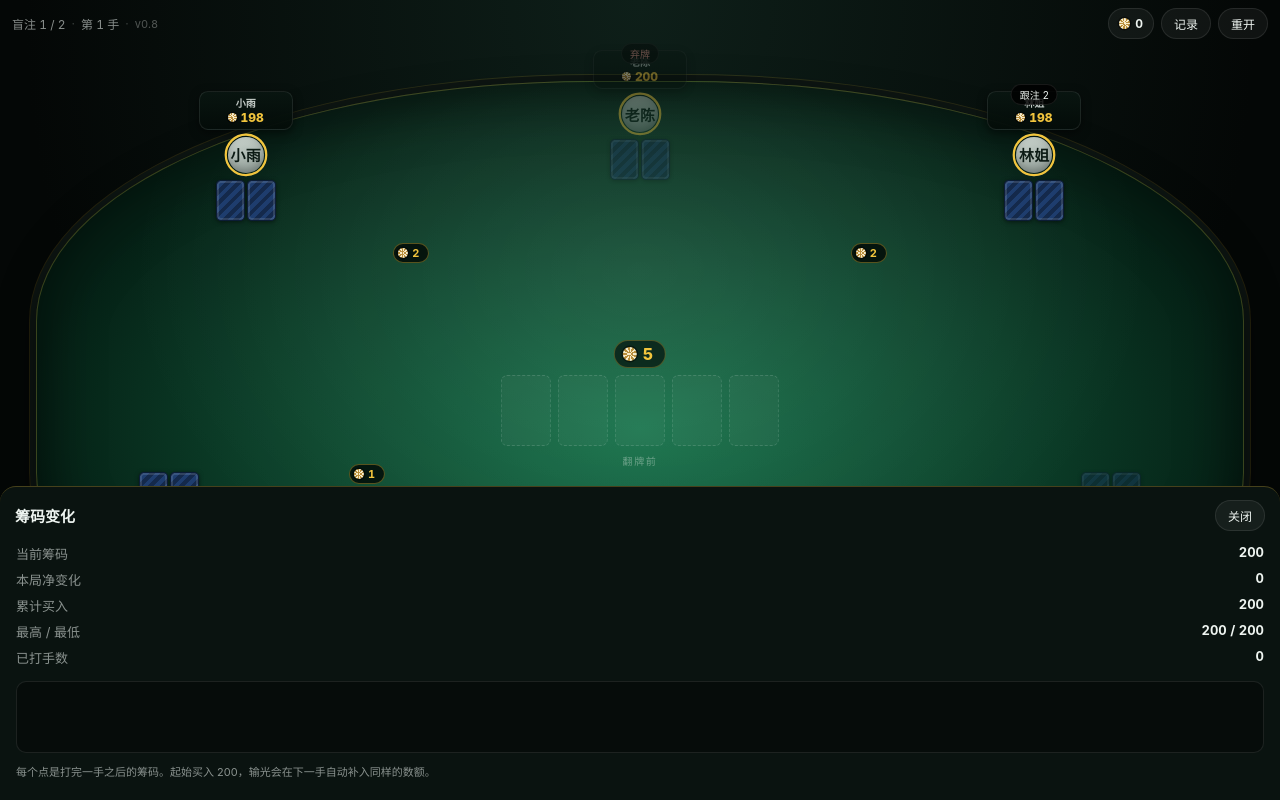
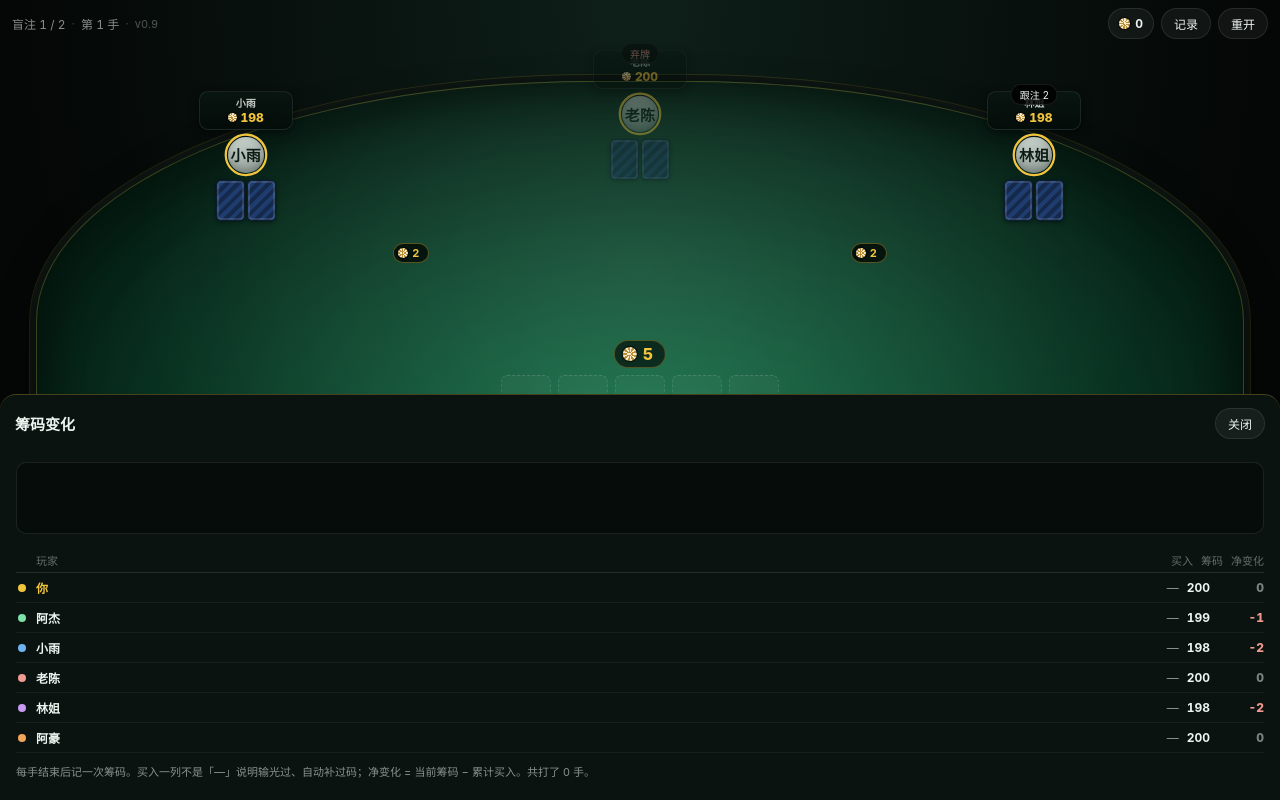
Before and after one commit to yingqi0906/mobile-holdem, a website with bundled scripts: page index.html in a window 1280 px wide. Both pictures are taken after a click on the button "筹码变化". Built offline with nearby package versions, Linux system fonts and the light colour scheme.

Commit message:
筹码账本移入引擎，筹码面板改为显示全部玩家的走势与盈亏

```diff
--- a/src/core/engine.js
+++ b/src/core/engine.js
@@ -87,6 +87,24 @@ export function createTable(options = {}) {
   return {
     config,
     seats,
+    /**
+     * 整局（session）的账本。
+     *
+     * 刻意放在引擎状态里而不是界面里：以后做联机时，服务端跑的是同一套
+     * 引擎，这份账本可以直接随状态同步给每个客户端，不需要再写一份统计逻辑。
+     */
+    session: {
+      hands: 0,
+      seats: seats.map((seat) => ({
+        index: seat.index,
+        buyIn: config.startingStack,
+        history: [config.startingStack],
+        dealtIn: 0,
+        wins: 0,
+        peak: config.startingStack,
+        low: config.startingStack,
+      })),
+    },
     handNumber: 0,
     // 初始置为最后一个座位，开第一手时按钮会移到 0 号位。
     buttonSeat: seatCount - 1,
@@ -205,6 +223,7 @@ export function startHand(prev, rng = defaultRng()) {
     for (const seat of state.seats) {
       if (seat.stack <= 0) {
         seat.stack = state.config.startingStack;
+        state.session.seats[seat.index].buyIn += seat.stack;
         state.events.push({ type: 'rebuy', seat: seat.index, amount: seat.stack });
         state.log.push({
           hand: state.handNumber + 1,
@@ -240,6 +259,7 @@ export function startHand(prev, rng = defaultRng()) {
     seat.hasActed = false;
     seat.lastAction = null;
     seat.startStack = seat.stack;
+    if (seat.inHand) state.session.seats[seat.index].dealtIn += 1;
   }
 
   // 按钮移到下一个能打的座位
@@ -397,7 +417,27 @@ function finishByFold(state, winner) {
     hand: state.handNumber,
     text: `其他人都弃牌，${winner.name} 赢得 ${total}`,
   });
+  recordSessionHand(state);
   return state;
+}
+
+/**
+ * 一手牌结束后把每个人的筹码记进账本。
+ * 只存"每手之后的余额"，不存每一笔下注 —— 后者是回放数据，
+ * 体量大得多，而且当前的走势图用不上。
+ */
+function recordSessionHand(state) {
+  state.session.hands += 1;
+  for (const seat of state.seats) {
+    const stats = state.session.seats[seat.index];
+    stats.history.push(seat.stack);
+    if (stats.history.length > 200) stats.history.shift();
+    stats.peak = Math.max(stats.peak, seat.stack);
+    stats.low = Math.min(stats.low, seat.stack);
+  }
+  for (const winner of state.result?.winners ?? []) {
+    state.session.seats[winner.seat].wins += 1;
+  }
 }
 
 function showdown(state) {
@@ -463,6 +503,7 @@ function showdown(state) {
     (w) => `${state.seats[w.seat].name} 赢得 ${w.amount}（${evals.get(w.seat).description}）`
   );
   state.log.push({ hand: state.handNumber, text: lines.join('；') });
+  recordSessionHand(state);
   return state;
 }
 
--- a/src/ui/app.js
+++ b/src/ui/app.js
@@ -21,7 +21,7 @@ import { bestFive } from '../core/evaluator.js';
 import { createCryptoRng } from '../core/rng.js';
 
 /** 每次发布时改一下这个号，界面上能看到，方便确认自己加载的是哪一版。 */
-const BUILD = 'v0.8';
+const BUILD = 'v0.9';
 
 const CONFIG = {
   smallBlind: 1,
@@ -87,21 +87,11 @@ let resultTimer = null;
 let resultShownFor = -1;
 let renderedPhase = null;
 let betPanel = { open: false, value: 0 };
-/** 自己的筹码走势：每手结束后记一次，用来画曲线。 */
-let chipHistory = [CONFIG.startingStack];
-let chipHistoryHand = 0;
-/** 累计投入（初次买入 + 每次自动补码），净盈亏就是拿它算的。 */
-let totalInvested = CONFIG.startingStack;
 let toastTimer = null;
 const seatEls = [];
 
-/** 每手结束后记一次自己的筹码，供走势图使用。 */
-function recordChipHistory() {
-  if (!isHandOver() || chipHistoryHand === state.handNumber) return;
-  chipHistoryHand = state.handNumber;
-  chipHistory.push(humanSeat(state).stack);
-  if (chipHistory.length > 300) chipHistory.shift();
-}
+/** 每个座位一条线，自己那条用金色。数据来自引擎的 session 账本。 */
+const SEAT_COLORS = ['#f2c53d', '#7ce0a7', '#6db3f2', '#f19a92', '#c79af2', '#f2a65a'];
 
 /** 从顶部飘一条提示，比如破产补码。 */
 function showToast(text) {
@@ -112,30 +102,50 @@ function showToast(text) {
 }
 
 /**
- * 把一串数值画成折线面积图。
+ * 把所有座位的筹码画成一张多线图 —— 一眼能看出谁在赢、谁在输。
  *
- * 用 innerHTML 拼 SVG 字符串而不是 createElementNS —— 这样连测试用的
+ * 用 innerHTML 拼 SVG 字符串而不是 createElementNS：这样连测试用的
  * DOM 桩也能跑通，不需要额外支持命名空间。
  */
-function sparklineSvg(values) {
-  if (values.length < 2) return '';
-  const w = 300;
-  const h = 72;
+function chipChartSvg(series, options = {}) {
+  const w = options.width ?? 300;
+  const h = options.height ?? 96;
   const pad = 8;
-  const min = Math.min(...values);
-  const max = Math.max(...values);
+  const usable = series.filter((s) => s.values.length >= 2);
+  if (usable.length === 0) return '';
+
+  const all = usable.flatMap((s) => s.values);
+  const min = Math.min(...all);
+  const max = Math.max(...all);
   const span = Math.max(1, max - min);
-  const x = (i) => pad + (i / (values.length - 1)) * (w - pad * 2);
+  const steps = Math.max(...usable.map((s) => s.values.length)) - 1;
+  const x = (i) => pad + (i / Math.max(1, steps)) * (w - pad * 2);
   const y = (v) => h - pad - ((v - min) / span) * (h - pad * 2);
-  const points = values.map((v, i) => `${x(i).toFixed(1)},${y(v).toFixed(1)}`).join(' ');
-  const rising = values[values.length - 1] >= values[0];
-  const stroke = rising ? '#7ce0a7' : '#f19a92';
+
+  const lines = usable
+    .map((s) => {
+      const points = s.values.map((v, i) => `${x(i).toFixed(1)},${y(v).toFixed(1)}`).join(' ');
+      const width = s.emphasis ? 2.6 : 1.6;
+      const opacity = s.emphasis ? 1 : 0.72;
+      return (
+        `<polyline points="${points}" fill="none" stroke="${s.color}" ` +
+        `stroke-width="${width}" opacity="${opacity}" ` +
+        `stroke-linejoin="round" stroke-linecap="round"/>`
+      );
+    })
+    .join('');
+
+  // 虚线是买入线，掉到它下面就是在亏
+  const baseY = y(usable[0].values[0]).toFixed(1);
+  const baseline =
+    `<line x1="${pad}" y1="${baseY}" x2="${w - pad}" y2="${baseY}" ` +
+    `stroke="rgba(255,255,255,0.18)" stroke-width="1" stroke-dasharray="3 4"/>`;
+
   return (
     `<svg viewBox="0 0 ${w} ${h}" preserveAspectRatio="none" class="spark" aria-hidden="true">` +
-    `<polygon points="${pad},${h - pad} ${points} ${w - pad},${h - pad}" fill="${stroke}" opacity="0.15"/>` +
-    `<polyline points="${points}" fill="none" stroke="${stroke}" stroke-width="2" ` +
-    `stroke-linejoin="round" stroke-linecap="round"/>` +
-    `</svg>`
+    baseline +
+    lines +
+    '</svg>'
   );
 }
 
@@ -399,7 +409,8 @@ function renderHud() {
   els.build.textContent = BUILD;
 
   // 常驻显示"本局净变化" —— 座位上那块筹码数字看不出这个
-  const net = humanSeat(state).stack - totalInvested;
+  const hero = humanSeat(state);
+  const net = hero.stack - state.session.seats[hero.index].buyIn;
   els.net.textContent = `${net > 0 ? '+' : ''}${net}`;
   els.btnChips.classList.toggle('up', net > 0);
   els.btnChips.classList.toggle('down', net < 0);
@@ -620,36 +631,58 @@ function renderLog() {
   els.logList.scrollTop = els.logList.scrollHeight;
 }
 
-/** 筹码面板：当前值、净变化、买卖次数，加上一条走势曲线。 */
+/** 筹码面板：所有人的走势曲线 + 每人一行的明细。 */
 function renderChipPanel() {
   if (els.chippanel.classList.contains('hidden')) return;
 
-  const hero = humanSeat(state);
-  const net = hero.stack - totalInvested;
-  const peak = Math.max(...chipHistory);
-  const low = Math.min(...chipHistory);
+  const heroIndex = humanSeat(state).index;
+  const start = state.config.startingStack;
+
+  const series = state.session.seats.map((stats) => ({
+    color: SEAT_COLORS[stats.index % SEAT_COLORS.length],
+    values: stats.history,
+    emphasis: stats.index === heroIndex,
+  }));
 
   els.chipBody.innerHTML = '';
 
-  const stats = el('dl', 'chip-stats');
-  const addRow = (label, value, tone) => {
-    stats.appendChild(el('dt', '', label));
-    stats.appendChild(el('dd', tone ?? '', value));
-  };
-  addRow('当前筹码', String(hero.stack));
-  addRow('本局净变化', `${net > 0 ? '+' : ''}${net}`, net > 0 ? 'up' : net < 0 ? 'down' : '');
-  addRow('累计买入', String(totalInvested));
-  addRow('最高 / 最低', `${peak} / ${low}`);
-  addRow('已打手数', String(Math.max(0, chipHistory.length - 1)));
-  els.chipBody.appendChild(stats);
-
   const chart = el('div', 'chip-chart');
-  chart.innerHTML = sparklineSvg(chipHistory);
+  chart.innerHTML = chipChartSvg(series);
   els.chipBody.appendChild(chart);
 
+  const legend = el('ul', 'chip-legend');
+  const head = el('li', 'head');
+  head.append(
+    el('span', ''),
+    el('span', '', '玩家'),
+    el('span', '', '买入'),
+    el('span', '', '筹码'),
+    el('span', '', '净变化')
+  );
+  legend.appendChild(head);
+
+  for (const seat of state.seats) {
+    const stats = state.session.seats[seat.index];
+    const net = seat.stack - stats.buyIn;
+    const li = el('li', seat.index === heroIndex ? 'me' : '');
+
+    const dot = el('span', 'dot');
+    dot.style.setProperty('background', SEAT_COLORS[seat.index % SEAT_COLORS.length]);
+
+    li.append(
+      dot,
+      el('span', 'who', seat.index === heroIndex ? '你' : seat.name),
+      el('span', 'buyin', stats.buyIn > start ? String(stats.buyIn) : '—'),
+      el('span', 'stack', String(seat.stack)),
+      el('span', `net ${net > 0 ? 'up' : net < 0 ? 'down' : ''}`, `${net > 0 ? '+' : ''}${net}`)
+    );
+    legend.appendChild(li);
+  }
+  els.chipBody.appendChild(legend);
+
   const note =
-    `每个点是打完一手之后的筹码。起始买入 ${CONFIG.startingStack}，` +
-    '输光会在下一手自动补入同样的数额。';
+    `每手结束后记一次筹码。买入一列不是「—」说明输光过、自动补过码；` +
+    `净变化 = 当前筹码 − 累计买入。共打了 ${state.session.hands} 手。`;
   els.chipBody.appendChild(el('p', 'chip-note', note));
 }
 
@@ -802,7 +835,6 @@ function render() {
     }
   }
 
-  recordChipHistory();
   renderHud();
   renderBoard();
   renderSeats();
@@ -872,8 +904,8 @@ function newHand() {
   // 破产补码必须让玩家看见，否则"我的筹码怎么突然变多了"没法解释
   for (const event of state.events) {
     if (event.type === 'rebuy' && state.seats[event.seat].isHuman) {
-      totalInvested += event.amount;
-      showToast(`筹码输光了，自动补入 ${event.amount}（累计买入 ${totalInvested}）`);
+      const buyIn = state.session.seats[event.seat].buyIn;
+      showToast(`筹码输光了，自动补入 ${event.amount}（累计买入 ${buyIn}）`);
     }
   }
 
@@ -895,9 +927,6 @@ function hardReset() {
   betPanel.open = false;
   renderedPhase = null;
   resultShownFor = -1;
-  chipHistory = [CONFIG.startingStack];
-  chipHistoryHand = 0;
-  totalInvested = CONFIG.startingStack;
   state = attachBots(createTable(CONFIG), rng);
   buildSeats();
   render();
--- a/styles/main.css
+++ b/styles/main.css
@@ -1117,31 +1117,76 @@ body {
 
 /* ------------------------------------------------------------ 筹码面板 */
 
-.chip-stats {
-  display: grid;
-  grid-template-columns: auto 1fr;
-  gap: 7px 12px;
-  margin: 0;
-  padding: 4px 16px 0;
-  font-size: 13px;
+.chip-legend {
+  margin: 12px 0 0;
+  padding: 0 16px;
+  list-style: none;
+  font-size: 12px;
 }
 
-.chip-stats dt {
-  color: var(--muted);
+#chip-body {
+  flex: 1;
+  min-height: 0;
+  overflow-y: auto;
 }
 
-.chip-stats dd {
-  margin: 0;
-  text-align: right;
-  font-weight: 700;
+.chip-legend li {
+  display: grid;
+  grid-template-columns: 12px 1fr auto auto auto;
+  gap: 8px;
+  align-items: center;
+  padding: 6px 0;
+  border-bottom: 1px solid rgba(255, 255, 255, 0.05);
   font-variant-numeric: tabular-nums;
 }
 
-.chip-stats dd.up {
+.chip-legend li.head {
+  padding-bottom: 4px;
+  font-size: 11px;
+  color: rgba(238, 244, 240, 0.4);
+  border-bottom-color: rgba(255, 255, 255, 0.11);
+}
+
+.chip-legend .dot {
+  width: 8px;
+  height: 8px;
+  border-radius: 50%;
+  justify-self: center;
+}
+
+.chip-legend .who {
+  font-weight: 700;
+  white-space: nowrap;
+  overflow: hidden;
+  text-overflow: ellipsis;
+}
+
+.chip-legend li.me .who {
+  color: var(--gold);
+}
+
+.chip-legend .buyin {
+  color: var(--muted);
+  text-align: right;
+}
+
+.chip-legend .stack {
+  font-weight: 700;
+  text-align: right;
+}
+
+.chip-legend .net {
+  min-width: 46px;
+  font-weight: 800;
+  text-align: right;
+  color: rgba(238, 244, 240, 0.5);
+}
+
+.chip-legend .net.up {
   color: #7ce0a7;
 }
 
-.chip-stats dd.down {
+.chip-legend .net.down {
   color: #f19a92;
 }
 
```
Also changed, not shown: tests/engine.test.js (+48 -0 lines), tests/ui.smoke.test.js (+18 -3 lines), tools/probe.mjs (+9 -0 lines), README.md.
